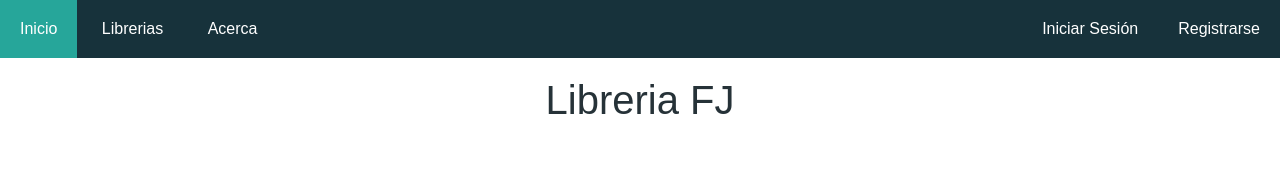
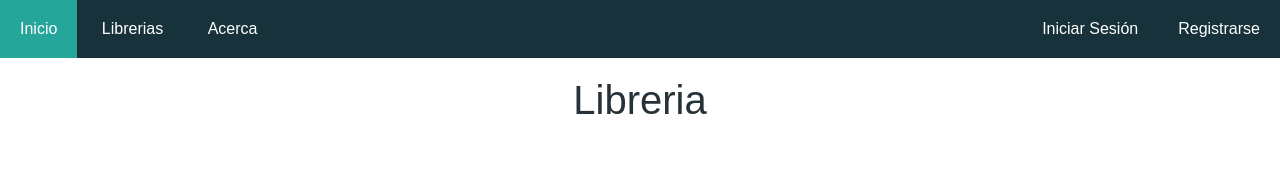
Before and after one commit to JBFrank21/Su-proyecto, a plain HTML site: page index.html in a window 1280 px wide. Shown: the top 173 px of the page. Drawn offline with Linux system fonts and the light colour scheme.

Commit message:
13/08/2023

```diff
--- a/index.html
+++ b/index.html
@@ -17,7 +17,7 @@
         <li class="item-r"><a href="#">Registrarse</a></li>
         <li class="item-r"><a href="#">Iniciar sesión</a></li>
     </ul>
-    <h1 class="h1"> Libreria FJ</h1>
+    <h1 class="h1"> Libreria</h1>
             <div class="info">
                 <section class="card">
                     <div class="card_img"></div>
--- a/index.js
+++ b/index.js
@@ -1,3 +1,5 @@
+//Codigo para reemplazar las imagenes entre si
+
 let unoBtn = document.getElementById("uno");
 let dosBtn = document.getElementById("dos");
 let tresBtn = document.getElementById("tres");
```
Also changed, not shown: index.css (+10 -1 lines).
